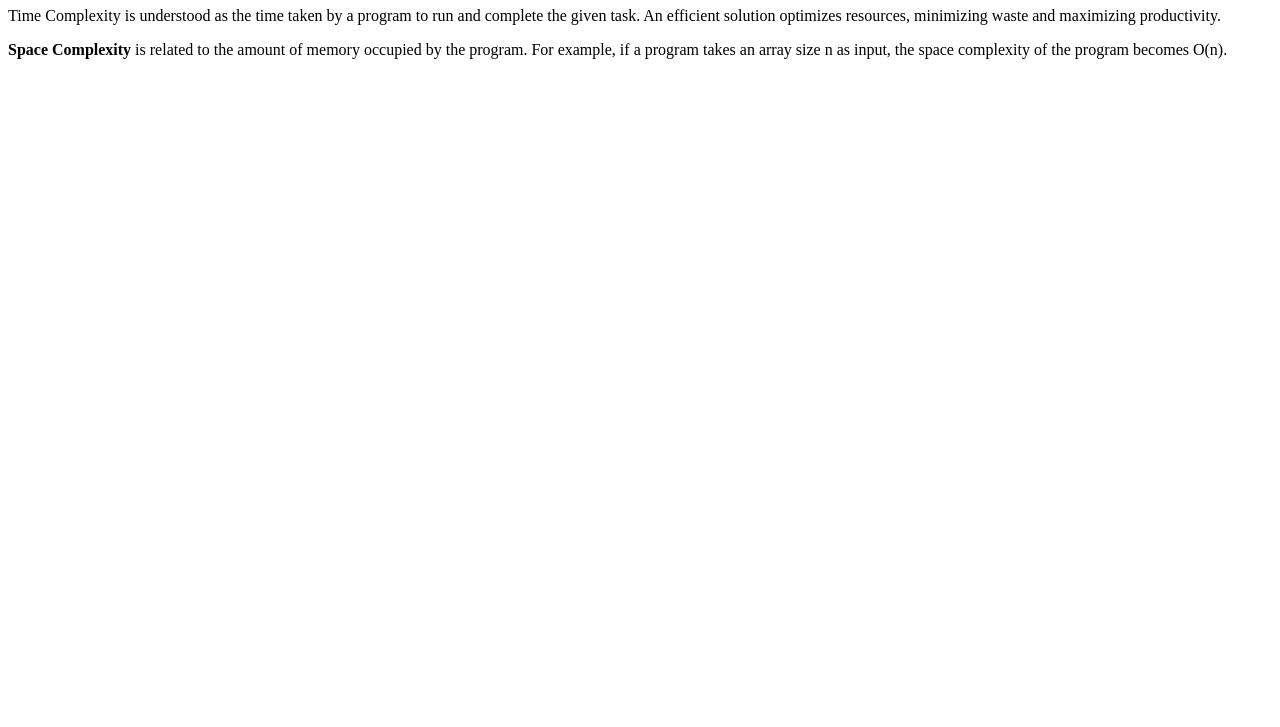
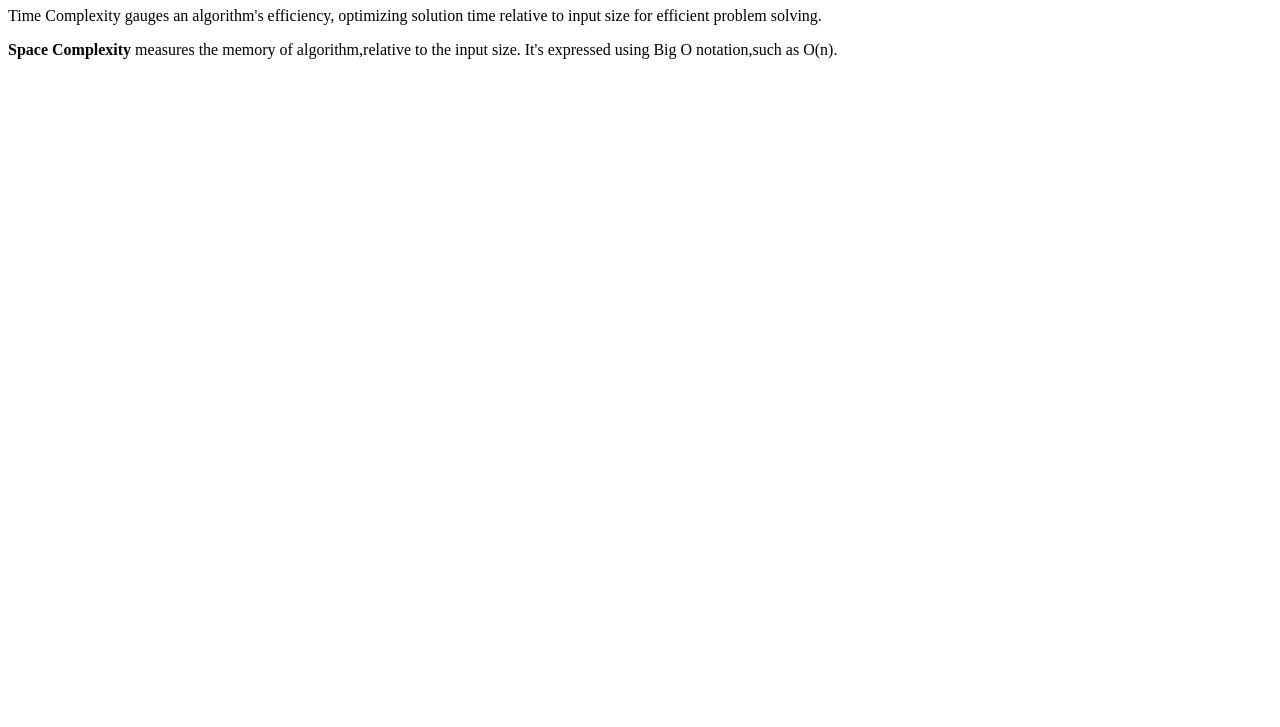
Before and after one commit to acciojob/time-and-space-complexity-624-urvashi, a website: page main.html in a window 1280 px wide. Shown: the part 73-800 px from the top of the page. Drawn offline with Linux system fonts and the light colour scheme.

Commit message:
created a submission

```diff
--- a/main.html
+++ b/main.html
@@ -8,8 +8,8 @@
 
 <body>
 <h1>Time and Space Complexity</h1>
-<p>Time Complexity is understood as the time taken by a program to run and complete the given task. An efficient solution optimizes resources, minimizing waste and maximizing productivity.</p>
-<p><b>Space Complexity</b> is related to the amount of memory occupied by the program. For example, if a program takes an array size n as input, the space complexity of the program becomes O(n).</p>
+<p>Time Complexity gauges an algorithm's efficiency, optimizing solution time relative to input size for efficient problem solving.</p>
+<p><b>Space Complexity</b> measures the memory of algorithm,relative to the input size. It's expressed using Big O notation,such as O(n).</p>
 	<!-- the entire body must be written by student -->
     <script type="text/javascript" src="./script.js">
 
```
